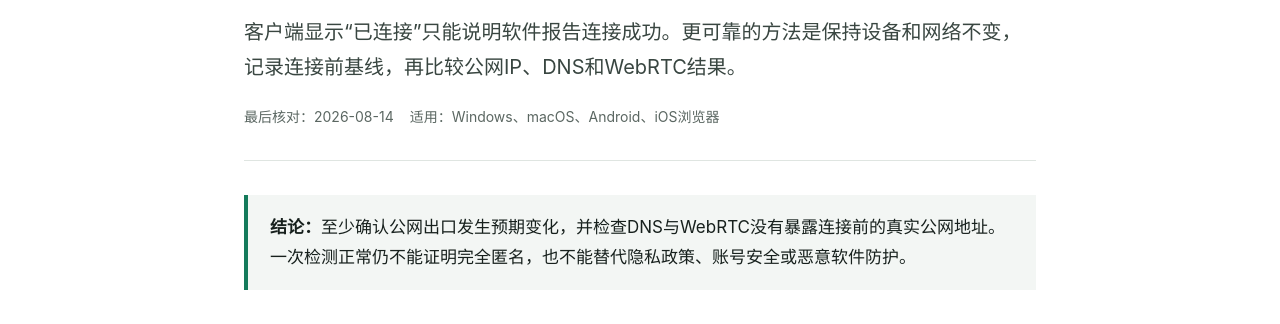
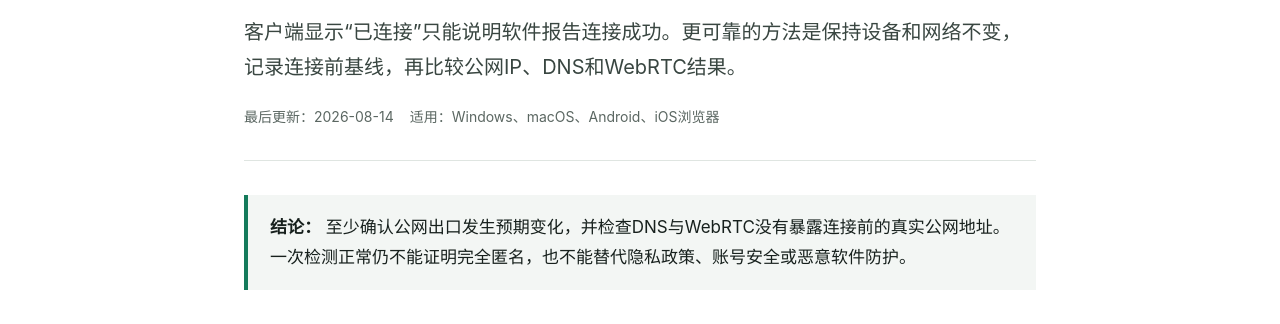
Before and after one commit to ximenshu2/ximenshu2.github.io, a Jekyll site: the page built from check/is-vpn-working/index.html, in a window 1280 px wide and 900 px high. Shown: the part 295-619 px from the top of the window. Built offline with Jekyll 4.4.1, drawn with Linux system fonts in a browser that asks for light colours.

Commit message:
Update index.html

```diff
--- a/check/is-vpn-working/index.html
+++ b/check/is-vpn-working/index.html
@@ -5,12 +5,201 @@
 schema_type: Article
 date_modified: 2026-08-14
 ---
-<article class="article"><header class="article-header"><div class="eyebrow">开始检测</div><h1>VPN是否生效怎么判断？连接前后5项检查</h1><p class="dek">客户端显示“已连接”只能说明软件报告连接成功。更可靠的方法是保持设备和网络不变，记录连接前基线，再比较公网IP、DNS和WebRTC结果。</p><div class="meta"><span>最后核对：2026-08-14</span><span>适用：Windows、macOS、Android、iOS浏览器</span></div></header>
-<div class="answer"><strong>结论：</strong>至少确认公网出口发生预期变化，并检查DNS与WebRTC没有暴露连接前的真实公网地址。一次检测正常仍不能证明完全匿名，也不能替代隐私政策、账号安全或恶意软件防护。</div>
-<h2>检查前先记录什么</h2><div class="table-wrap"><table><thead><tr><th>项目</th><th>连接前</th><th>连接后预期</th><th>用途</th></tr></thead><tbody><tr><td>公网IP</td><td>当前网络出口</td><td>变为所选连接出口</td><td>判断网站看到的来源是否改变</td></tr><tr><td>大致地区/运营方</td><td>本地网络信息</td><td>与出口信息大体一致</td><td>辅助解释，不单独定性</td></tr><tr><td>DNS解析器</td><td>本地或自定义DNS</td><td>按工具与浏览器配置变化</td><td>发现解析路径是否绕行</td></tr><tr><td>WebRTC候选</td><td>浏览器产生的候选</td><td>不出现连接前真实公网IP</td><td>检查浏览器实时通信暴露</td></tr></tbody></table></div>
-<h2>五项检查步骤</h2><ol class="steps"><li><strong>断开VPN并记录基线。</strong>使用同一浏览器查看公网IP、DNS和WebRTC结果，只保存脱敏截图。</li><li><strong>连接后重新打开检测页。</strong>不要同时换Wi-Fi、浏览器或设备，否则无法判断变化来自哪里。</li><li><strong>比较公网出口。</strong>如果完整公网IP完全没变，先确认是否仅浏览器扩展生效、是否启用了分流，或当前页面是否走直连。</li><li><strong>检查DNS与WebRTC。</strong>重点找连接前真实公网IP；仅出现192.168、10或172.16至172.31开头的内网地址，不等同于公网身份泄露。</li><li><strong>换一个浏览器或移动热点复测。</strong>用第二组结果判断问题更接近浏览器设置、设备配置还是当前网络。</li></ol>
-<div class="note"><strong>示例场景：</strong>连接前公网IP为A，连接后变为B；DNS显示第三方公共解析器，WebRTC只显示mDNS名称。这里能确认网站出口已改变，但不能仅凭DNS地区与B不同就断定泄露，还要核对浏览器DoH和工具的DNS方案。</div>
-<h2>哪些结果需要继续排查</h2><ul><li>连接前后公网IP完全相同，而且目标页面本应经过VPN。</li><li>WebRTC结果直接出现连接前的真实公网IP。</li><li>连接意外中断后，页面立刻恢复显示真实公网IP。</li><li>同一设备上不同浏览器结果持续不同。</li><li>检测工具结论互相矛盾，且没有公开测试方法。</li></ul>
-<h2>优缺点</h2><div class="table-wrap"><table><thead><tr><th>方法</th><th>优点</th><th>局限</th></tr></thead><tbody><tr><td>连接前后对照</td><td>简单、可重复、能定位变化</td><td>只能观察当前设备和当前网络</td></tr><tr><td>多个工具交叉检查</td><td>降低单站实现差异影响</td><td>检测站本身都会看到访问IP</td></tr><tr><td>换浏览器/网络复测</td><td>有助于区分浏览器与系统问题</td><td>变量更多，需要完整记录条件</td></tr></tbody></table></div>
-<h2>FAQ</h2><div class="faq"><details><summary>客户端显示已连接，为什么IP没变？</summary><p>可能是分流、仅部分应用代理、浏览器扩展范围或连接未真正接管当前页面。保持其他条件不变，换一个页面与浏览器复测。</p></details><details><summary>只用一个IP查询网站够吗？</summary><p>不够。它只能告诉你该网站看到的出口，不能完整解释DNS、WebRTC、账号登录或浏览器指纹。</p></details><details><summary>手机和电脑需要分别检查吗？</summary><p>需要。不同系统、浏览器和客户端配置可能产生不同路径，不能用电脑结果替代手机。</p></details></div>
-<h2>来源</h2><ul class="source-list"><li><a href="https://ssd.eff.org/module/vpn.html">EFF：Choosing the VPN That's Right for You</a></li><li><a href="https://www.ftc.gov/business-guidance/blog/2018/02/market-vpn-app">FTC：In the market for a VPN app?</a></li></ul><div class="related"><h2>继续检查</h2><div class="related-links"><a href="{{ '/leak/dns-leak-test-guide/' | relative_url }}">DNS泄露结果怎么判断</a><a href="{{ '/leak/webrtc-ip-leak-guide/' | relative_url }}">WebRTC出现IP怎么办</a></div></div></article>
+
+<article class="article">
+  <header class="article-header">
+    <div class="eyebrow">开始检测</div>
+    <h1>VPN是否生效怎么判断？连接前后5项检查</h1>
+    <p class="dek">
+      客户端显示“已连接”只能说明软件报告连接成功。更可靠的方法是保持设备和网络不变，记录连接前基线，再比较公网IP、DNS和WebRTC结果。
+    </p>
+
+    <div class="meta">
+      <span>最后更新：2026-08-14</span>
+      <span>适用：Windows、macOS、Android、iOS浏览器</span>
+    </div>
+  </header>
+
+  <div class="answer">
+    <strong>结论：</strong>
+    至少确认公网出口发生预期变化，并检查DNS与WebRTC没有暴露连接前的真实公网地址。一次检测正常仍不能证明完全匿名，也不能替代隐私政策、账号安全或恶意软件防护。
+  </div>
+
+  <h2>检查前先记录什么</h2>
+
+  <div class="table-wrap">
+    <table>
+      <thead>
+        <tr>
+          <th>项目</th>
+          <th>连接前</th>
+          <th>连接后预期</th>
+          <th>用途</th>
+        </tr>
+      </thead>
+
+      <tbody>
+        <tr>
+          <td>公网IP</td>
+          <td>当前网络出口</td>
+          <td>变为所选连接出口</td>
+          <td>判断网站看到的来源是否改变</td>
+        </tr>
+
+        <tr>
+          <td>大致地区/运营方</td>
+          <td>本地网络信息</td>
+          <td>与出口信息大体一致</td>
+          <td>辅助解释，不单独定性</td>
+        </tr>
+
+        <tr>
+          <td>DNS解析器</td>
+          <td>本地或自定义DNS</td>
+          <td>按工具与浏览器配置变化</td>
+          <td>发现解析路径是否绕行</td>
+        </tr>
+
+        <tr>
+          <td>WebRTC候选</td>
+          <td>浏览器产生的候选</td>
+          <td>不出现连接前真实公网IP</td>
+          <td>检查浏览器实时通信暴露</td>
+        </tr>
+      </tbody>
+    </table>
+  </div>
+
+  <h2>五项检查步骤</h2>
+
+  <ol class="steps">
+    <li>
+      <strong>断开VPN并记录基线。</strong>
+      使用同一浏览器查看公网IP、DNS和WebRTC结果，只保存脱敏截图。
+    </li>
+
+    <li>
+      <strong>连接后重新打开检测页。</strong>
+      不要同时换Wi-Fi、浏览器或设备，否则无法判断变化来自哪里。
+    </li>
+
+    <li>
+      <strong>比较公网出口。</strong>
+      如果完整公网IP完全没变，先确认是否仅浏览器扩展生效、是否启用了分流，或当前页面是否走直连。
+    </li>
+
+    <li>
+      <strong>检查DNS与WebRTC。</strong>
+      重点找连接前真实公网IP；仅出现192.168、10或172.16至172.31开头的内网地址，不等同于公网身份泄露。
+    </li>
+
+    <li>
+      <strong>换一个浏览器或移动热点复测。</strong>
+      用第二组结果判断问题更接近浏览器设置、设备配置还是当前网络。
+    </li>
+  </ol>
+
+  <div class="note">
+    <strong>示例场景：</strong>
+    连接前公网IP为A，连接后变为B；DNS显示第三方公共解析器，WebRTC只显示mDNS名称。这里能确认网站出口已改变，但不能仅凭DNS地区与B不同就断定泄露，还要核对浏览器DoH和工具的DNS方案。
+  </div>
+
+  <h2>哪些结果需要继续排查</h2>
+
+  <ul>
+    <li>连接前后公网IP完全相同，而且目标页面本应经过VPN。</li>
+    <li>WebRTC结果直接出现连接前的真实公网IP。</li>
+    <li>连接意外中断后，页面立刻恢复显示真实公网IP。</li>
+    <li>同一设备上不同浏览器结果持续不同。</li>
+    <li>检测工具结论互相矛盾，且没有公开测试方法。</li>
+  </ul>
+
+  <h2>优缺点</h2>
+
+  <div class="table-wrap">
+    <table>
+      <thead>
+        <tr>
+          <th>方法</th>
+          <th>优点</th>
+          <th>局限</th>
+        </tr>
+      </thead>
+
+      <tbody>
+        <tr>
+          <td>连接前后对照</td>
+          <td>简单、可重复、能定位变化</td>
+          <td>只能观察当前设备和当前网络</td>
+        </tr>
+
+        <tr>
+          <td>多个工具交叉检查</td>
+          <td>降低单站实现差异影响</td>
+          <td>检测站本身都会看到访问IP</td>
+        </tr>
+
+        <tr>
+          <td>换浏览器/网络复测</td>
+          <td>有助于区分浏览器与系统问题</td>
+          <td>变量更多，需要完整记录条件</td>
+        </tr>
+      </tbody>
+    </table>
+  </div>
+
+  <h2>FAQ</h2>
+
+  <div class="faq">
+    <details>
+      <summary>客户端显示已连接，为什么IP没变？</summary>
+      <p>
+        可能是分流、仅部分应用代理、浏览器扩展范围或连接未真正接管当前页面。保持其他条件不变，换一个页面与浏览器复测。
+      </p>
+    </details>
+
+    <details>
+      <summary>只用一个IP查询网站够吗？</summary>
+      <p>
+        不够。它只能告诉你该网站看到的出口，不能完整解释DNS、WebRTC、账号登录或浏览器指纹。
+      </p>
+    </details>
+
+    <details>
+      <summary>手机和电脑需要分别检查吗？</summary>
+      <p>
+        需要。不同系统、浏览器和客户端配置可能产生不同路径，不能用电脑结果替代手机。
+      </p>
+    </details>
+  </div>
+
+  <h2>来源</h2>
+
+  <ul class="source-list">
+    <li>
+      <a href="https://ssd.eff.org/module/vpn.html">
+        EFF：Choosing the VPN That's Right for You
+      </a>
+    </li>
+
+    <li>
+      <a href="https://www.ftc.gov/business-guidance/blog/2018/02/market-vpn-app">
+        FTC：In the market for a VPN app?
+      </a>
+    </li>
+  </ul>
+
+  <div class="related">
+    <h2>继续检查</h2>
+
+    <div class="related-links">
+      <a href="{{ '/leak/dns-leak-test-guide/' | relative_url }}">
+        DNS泄露结果怎么判断
+      </a>
+
+      <a href="{{ '/leak/webrtc-ip-leak-guide/' | relative_url }}">
+        WebRTC出现IP怎么办
+      </a>
+    </div>
+  </div>
+</article>
```
